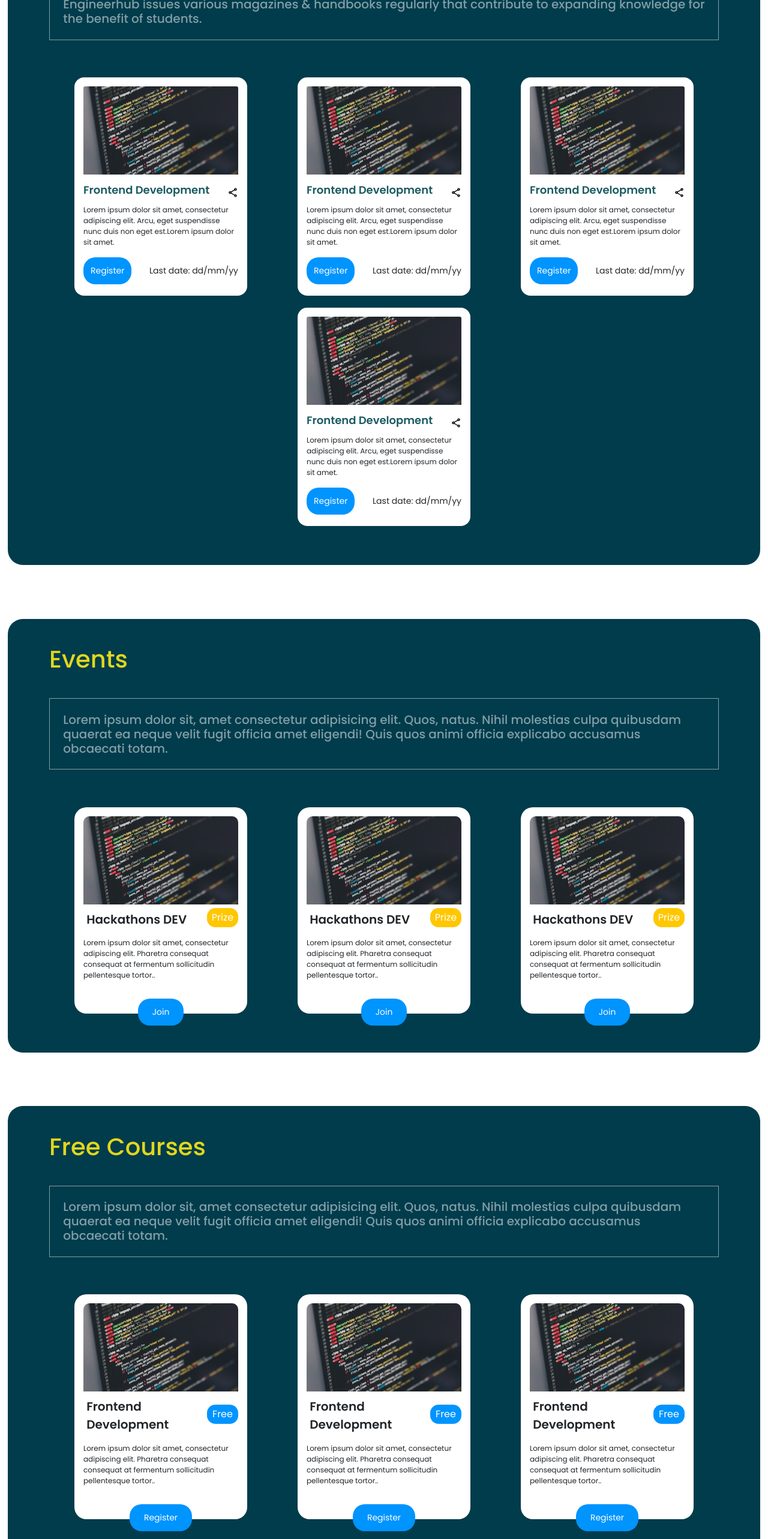
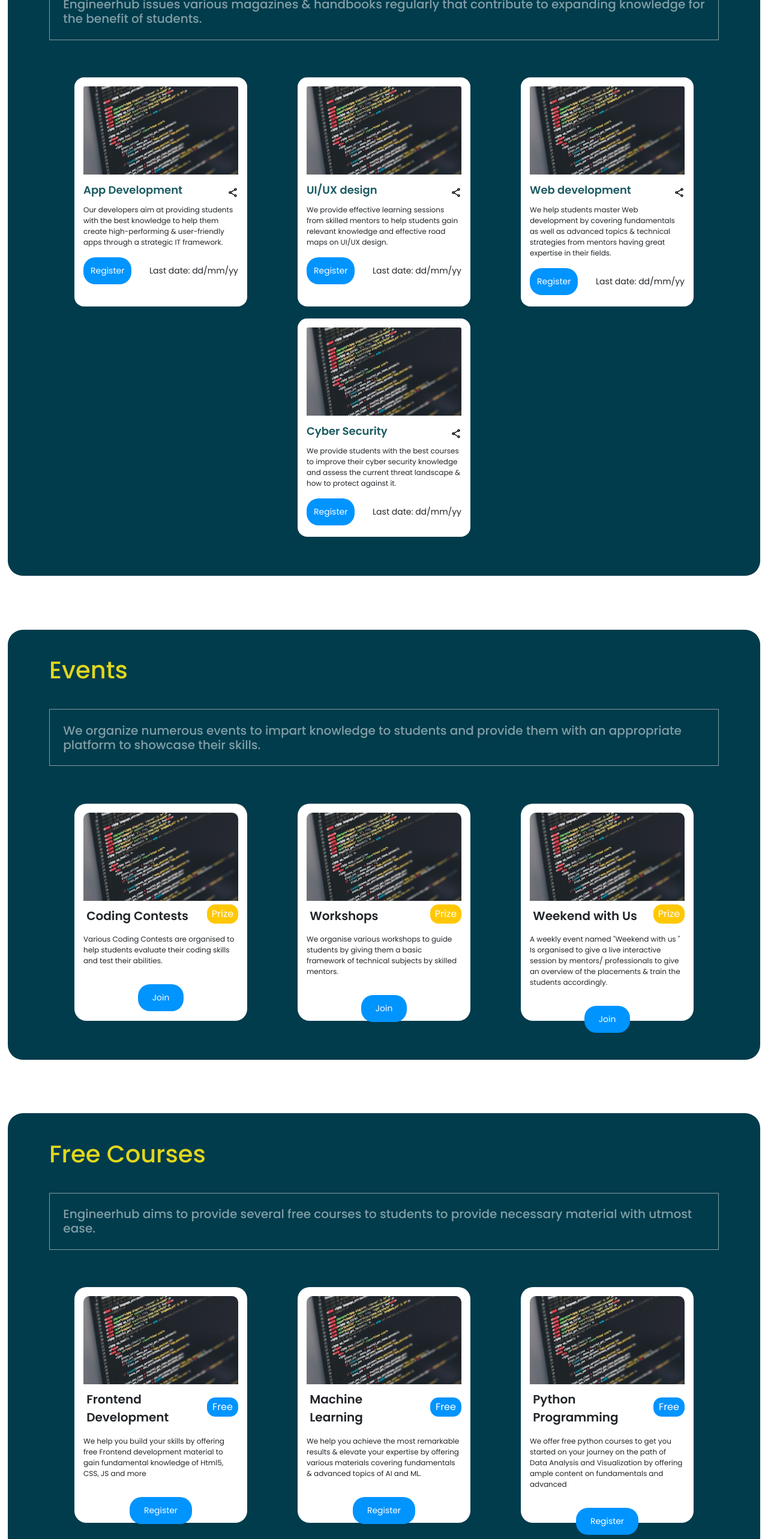
Before and after one commit to veer04/engineerHUBv2, a React (Create React App) app: page / in a window 1280 px wide. Shown: the part 3500-6066 px from the top of the page at 60% size. Built offline with nearby package versions, Linux system fonts and the light colour scheme; no server answers.

Commit message:
content updated

```diff
--- a/src/Components/Courses/Courses.js
+++ b/src/Components/Courses/Courses.js
@@ -11,15 +11,11 @@ function Events() {
         <div className="container ">
           <h1 className="text1">Free Courses</h1>
           <h5 className="text2 text111 courses-box">
-            Lorem ipsum dolor sit, amet consectetur adipisicing elit. Quos,
-            natus. Nihil molestias culpa quibusdam quaerat ea neque velit fugit
-            officia amet eligendi! Quis quos animi officia explicabo accusamus
-            obcaecati totam.
+          Engineerhub aims to provide several free courses to students to provide necessary material with utmost ease.
           </h5>
           <div className="d-flex justify-content-around flex-wrap" style={{ padding: " 4% 0" }}>
           <CoursesCard/>
-          <CoursesCard/>
-          <CoursesCard/>
+
           </div>
         </div>
       </div>
--- a/src/Components/Courses/CoursesCard.js
+++ b/src/Components/Courses/CoursesCard.js
@@ -7,7 +7,7 @@ const CoursesCard = () => {
       <div className="courses-card-body">
         <div>
           {" "}
-          <img src={backImage} className="courses-image" />
+          <img src={backImage} className="courses-image" alt="courses" />
         </div>
 
         <div className="d-flex courses--btns">
@@ -16,8 +16,42 @@ const CoursesCard = () => {
         </div>
         <div className="courses-details">
           {" "}
-          Lorem ipsum dolor sit amet, consectetur adipiscing elit. Pharetra
-          consequat consequat at fermentum sollicitudin pellentesque tortor..
+          We help you build your skills by offering free Frontend development material
+          to gain fundamental knowledge of Html5, CSS, JS and more
+        </div>
+        <div className="courses-register">Register</div>
+      </div>
+      <div className="courses-card-body">
+        <div>
+          {" "}
+          <img src={backImage} className="courses-image"  alt="courses"/>
+        </div>
+
+        <div className="d-flex courses--btns">
+          <div className=" courses-name">Machine <br/>Learning</div>
+          <button className="Free">Free</button>
+        </div>
+        <div className="courses-details">
+          {" "}
+          We help you achieve the most remarkable results & elevate your expertise by
+          offering various materials covering fundamentals & advanced topics of AI and ML.
+        </div>
+        <div className="courses-register">Register</div>
+      </div>
+      <div className="courses-card-body">
+        <div>
+          {" "}
+          <img src={backImage} className="courses-image"  alt="courses"/>
+        </div>
+
+        <div className="d-flex courses--btns">
+          <div className=" courses-name">Python <br/>Programming</div>
+          <button className="Free">Free</button>
+        </div>
+        <div className="courses-details">
+          {" "}
+          We offer free python courses to get you started on your journey on the path of Data
+          Analysis and Visualization by offering ample content on fundamentals and advanced
         </div>
         <div className="courses-register">Register</div>
       </div>
--- a/src/Components/Events/EventCard.js
+++ b/src/Components/Events/EventCard.js
@@ -19,13 +19,47 @@ const EventCard = ({
 
         <div className="d-flex event--btns">
           {" "}
-          <div className=" event-name">Hackathons DEV</div>
+          <div className=" event-name">Coding Contests</div>
           <button className="Prize">Prize</button>
         </div>
         <div className="event-details">
           {" "}
-          Lorem ipsum dolor sit amet, consectetur adipiscing elit. Pharetra
-          consequat consequat at fermentum sollicitudin pellentesque tortor..
+          Various Coding Contests are organised to help students evaluate their coding skills and test their abilities.
+        </div>
+        <div className="event-register">Join</div>
+      </div>
+      <div className="event-card-body">
+        <div>
+          {" "}
+          <img src={backImage} className="event-image" />
+        </div>
+
+        <div className="d-flex event--btns">
+          {" "}
+          <div className=" event-name">Workshops</div>
+          <button className="Prize">Prize</button>
+        </div>
+        <div className="event-details">
+          {" "}
+          We organise various workshops to guide students by giving them a basic framework of technical subjects by skilled mentors.
+        </div>
+        <div className="event-register">Join</div>
+      </div>
+      <div className="event-card-body">
+        <div>
+          {" "}
+          <img src={backImage} className="event-image" />
+        </div>
+
+        <div className="d-flex event--btns">
+          {" "}
+          <div className=" event-name">Weekend with Us</div>
+          <button className="Prize">Prize</button>
+        </div>
+        <div className="event-details">
+          {" "}
+          A weekly event named "Weekend with us " Is organised to give a live interactive session by mentors/ professionals to give an overview of the placements
+           & train the students accordingly.
         </div>
         <div className="event-register">Join</div>
       </div>
--- a/src/Components/Events/Events.js
+++ b/src/Components/Events/Events.js
@@ -20,15 +20,12 @@ function Events() {
         <div className="container">
           <h1 className="text1">Events</h1>
           <h5 className="text2 text111 event-box ">
-            Lorem ipsum dolor sit, amet consectetur adipisicing elit. Quos,
-            natus. Nihil molestias culpa quibusdam quaerat ea neque velit fugit
-            officia amet eligendi! Quis quos animi officia explicabo accusamus
-            obcaecati totam.
+          We organize numerous events to impart knowledge to students and provide
+          them with an appropriate platform to showcase their skills.
           </h5>
           <div className="d-flex justify-content-around flex-wrap" style={{ padding: " 4% 0" }}>
             <EventCard />
-            <EventCard />
-            <EventCard />
+
           </div>
         </div>
       </div>
--- a/src/Components/Magzine/Magzine.js
+++ b/src/Components/Magzine/Magzine.js
@@ -1,5 +1,5 @@
 import React from "react";
-import { useState, useEffect } from "react";
+// import { useState, useEffect } from "react";
 import "../Magzine/Magzine.css";
 import ShareIcon from "@mui/icons-material/Share";
 import backImage from "../Magzine/backimg.png";
@@ -47,9 +47,7 @@ function Magzine() {
 
           <div className="d-flex justify-content-around flex-wrap" style={{ padding: " 4% 0" }}>
             <Full />
-            <Full />
-            <Full />
-            <Full />
+
 
           </div>
         </div>
--- a/src/Components/freecourses-pages/Full.jsx
+++ b/src/Components/freecourses-pages/Full.jsx
@@ -1,11 +1,13 @@
-import React from "react";
+import {React} from "react";
 import "./freecourses.css";
 import ShareOutlinedIcon from "@mui/icons-material/ShareOutlined";
 import backImage from "./backimg.png";
 
+function Card() {
 
-function Card() {
+
   return (
+    <>
     <div
       className="card default-card"
       style={{
@@ -29,7 +31,7 @@ function Card() {
               color:"#1b5b62"
             }}
           >
-            Frontend Development
+            App Development
           </h5>
           <div>
             <ShareOutlinedIcon
@@ -39,8 +41,8 @@ function Card() {
           </div>
         </div>
         <p className="card-text" style={{ fontSize: "12px"}}>
-          Lorem ipsum dolor sit amet, consectetur adipiscing elit. Arcu, eget
-          suspendisse nunc duis non eget est.Lorem ipsum dolor sit amet.
+        Our developers aim at providing students with the best knowledge to
+        help them create high-performing & user-friendly apps through a strategic IT framework.
         </p>
         {/* <h6 style={{ fontWeight: 700 }}>Organizer: IIT Delhi</h6> */}
         <div className="btn-container d-flex justify-content-between align-items-baseline">
@@ -55,7 +57,162 @@ function Card() {
           </p>
         </div>
       </div>
+
     </div>
+    <div
+    className="card default-card"
+    style={{
+      padding: "10px",
+      margin: "10px",
+    }}
+  >
+    <div className="card-body default-card-body">
+      <img src={backImage} style={{ margin: "0px 0px 10px 0px" }} className="card-img-top" alt="..." />
+
+      <div className="d-flex justify-content-between align-items-center">
+        <h5
+          className="card-title magc"
+          style={{
+            padding: 0,
+            font: "poppins",
+            fontWeight: 800,
+            fontSize: "18px",
+            lineHeight: "32px",
+            paddingTop: "0",
+            color:"#1b5b62"
+          }}
+        >
+          UI/UX design
+        </h5>
+        <div>
+          <ShareOutlinedIcon
+            className="share-icon"
+            style={{ fontSize: "18px", marginRight: "0px" }}
+          />
+        </div>
+      </div>
+      <p className="card-text" style={{ fontSize: "12px"}}>
+      We provide effective learning sessions from skilled mentors to help
+      students gain relevant knowledge and effective road maps on UI/UX design.
+      </p>
+      {/* <h6 style={{ fontWeight: 700 }}>Organizer: IIT Delhi</h6> */}
+      <div className="btn-container d-flex justify-content-between align-items-baseline">
+        <div className="default-btn" style={{ backgroundColor: "#0094FF" }}>
+          <div style={{ color: "white" }}>Register</div>
+        </div>
+        <p
+          className="d-flex fst-normal align-items-center justify-content-center"
+           style={{ fontSize: "14px" }}
+        >
+          Last date: dd/mm/yy
+        </p>
+      </div>
+    </div>
+
+  </div>
+  <div
+    className="card default-card"
+    style={{
+      padding: "10px",
+      margin: "10px",
+    }}
+  >
+    <div className="card-body default-card-body">
+      <img src={backImage} style={{ margin: "0px 0px 10px 0px" }} className="card-img-top" alt="..." />
+
+      <div className="d-flex justify-content-between align-items-center">
+        <h5
+          className="card-title magc"
+          style={{
+            padding: 0,
+            font: "poppins",
+            fontWeight: 800,
+            fontSize: "18px",
+            lineHeight: "32px",
+            paddingTop: "0",
+            color:"#1b5b62"
+          }}
+        >
+          Web development
+        </h5>
+        <div>
+          <ShareOutlinedIcon
+            className="share-icon"
+            style={{ fontSize: "18px", marginRight: "0px" }}
+          />
+        </div>
+      </div>
+      <p className="card-text" style={{ fontSize: "12px"}}>
+      We help students master Web development by covering fundamentals as well as advanced topics &
+      technical strategies from mentors having great expertise in their fields.
+      </p>
+      {/* <h6 style={{ fontWeight: 700 }}>Organizer: IIT Delhi</h6> */}
+      <div className="btn-container d-flex justify-content-between align-items-baseline">
+        <div className="default-btn" style={{ backgroundColor: "#0094FF" }}>
+          <div style={{ color: "white" }}>Register</div>
+        </div>
+        <p
+          className="d-flex fst-normal align-items-center justify-content-center"
+           style={{ fontSize: "14px" }}
+        >
+          Last date: dd/mm/yy
+        </p>
+      </div>
+    </div>
+
+  </div>
+  <div
+    className="card default-card"
+    style={{
+      padding: "10px",
+      margin: "10px",
+    }}
+  >
+    <div className="card-body default-card-body">
+      <img src={backImage} style={{ margin: "0px 0px 10px 0px" }} className="card-img-top" alt="..." />
+
+      <div className="d-flex justify-content-between align-items-center">
+        <h5
+          className="card-title magc"
+          style={{
+            padding: 0,
+            font: "poppins",
+            fontWeight: 800,
+            fontSize: "18px",
+            lineHeight: "32px",
+            paddingTop: "0",
+            color:"#1b5b62"
+          }}
+        >
+          Cyber Security
+        </h5>
+        <div>
+          <ShareOutlinedIcon
+            className="share-icon"
+            style={{ fontSize: "18px", marginRight: "0px" }}
+          />
+        </div>
+      </div>
+      <p className="card-text" style={{ fontSize: "12px"}}>
+      We provide students with the best courses to improve their cyber security knowledge and
+      assess the current threat landscape & how to protect against it.
+      </p>
+      {/* <h6 style={{ fontWeight: 700 }}>Organizer: IIT Delhi</h6> */}
+      <div className="btn-container d-flex justify-content-between align-items-baseline">
+        <div className="default-btn" style={{ backgroundColor: "#0094FF" }}>
+          <div style={{ color: "white" }}>Register</div>
+        </div>
+        <p
+          className="d-flex fst-normal align-items-center justify-content-center"
+           style={{ fontSize: "14px" }}
+        >
+          Last date: dd/mm/yy
+        </p>
+      </div>
+    </div>
+
+  </div>
+  </>
   );
 }
 
```
